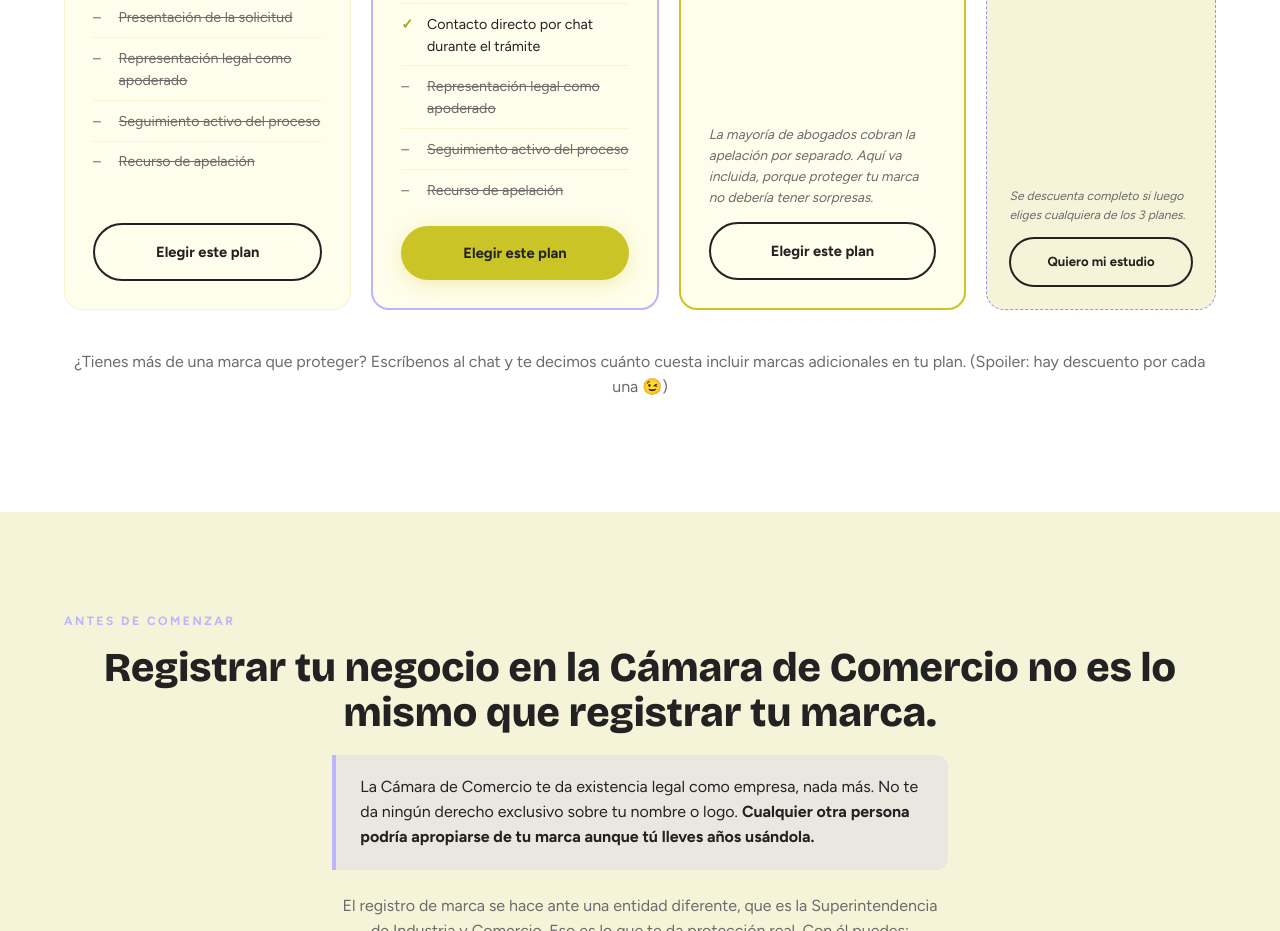
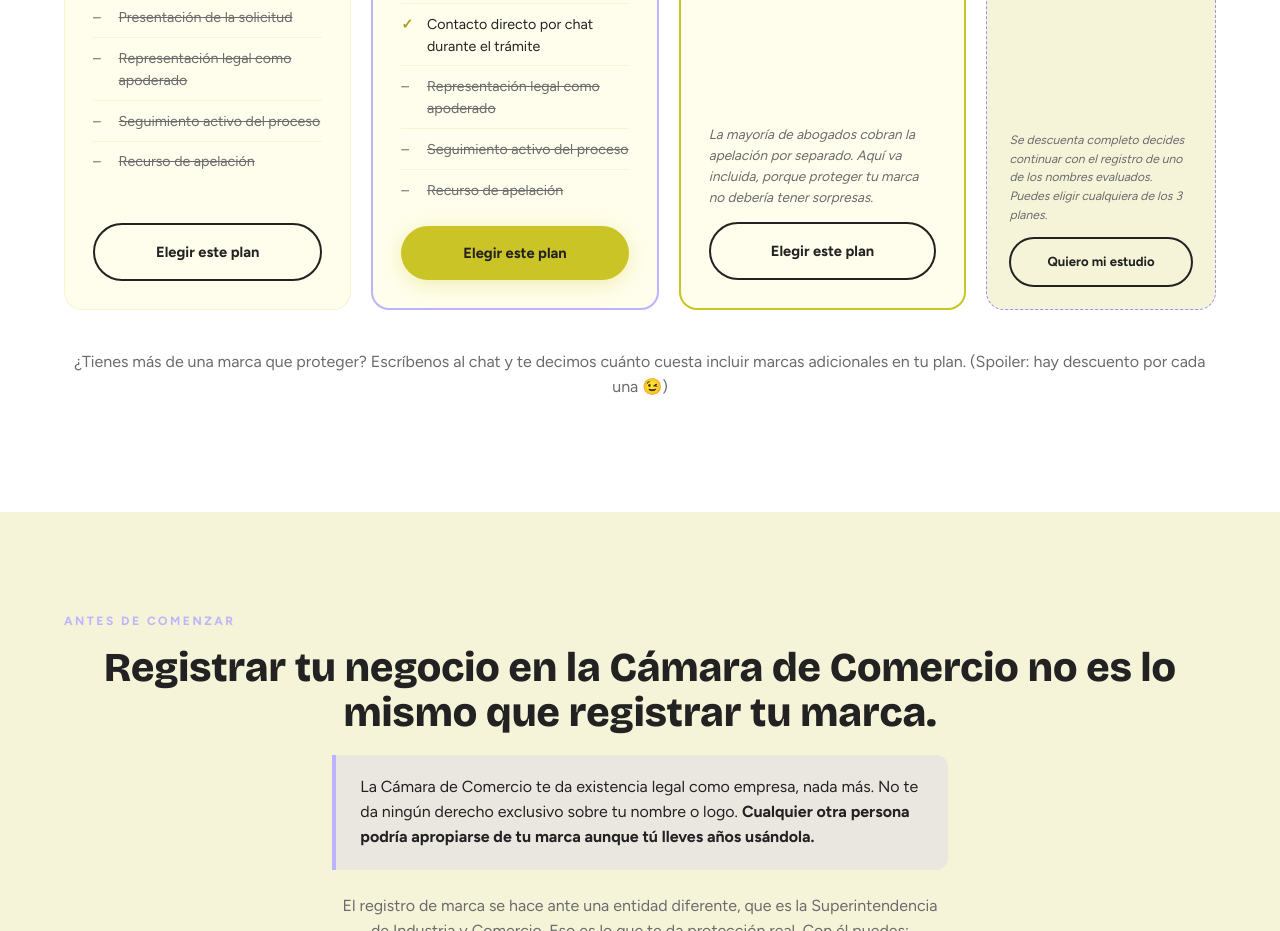
Before and after one commit to marcalocol/M-rcalo-WEB, a plain HTML site: page index.html in a window 1280 px wide. Shown: the part 1901-2832 px from the top of the page. Drawn offline with nearby package versions, Linux system fonts and the light colour scheme.

Commit message:
Revise plan note for clarity on registration discount
Updated the plan note to clarify the discount process and options.

```diff
--- a/index.html
+++ b/index.html
@@ -134,7 +134,7 @@
         <li class="yes">Probabilidad de registro explicada sin jerga legal</li>
         <li class="yes">Aplica para registro en Colombia</li>
       </ul>
-      <p class="plan-note">Se descuenta completo si luego eliges cualquiera de los 3 planes.</p>
+      <p class="plan-note">Se descuenta completo decides continuar con el registro de uno de los nombres evaluados. Puedes eligir cualquiera de los 3 planes.</p>
       <a class="btn btn-outline" href="https://wa.me/573009574511?text=Hola%2C%20quiero%20el%20estudio%20de%20viabilidad%20de%20mi%20marca" target="_blank" rel="noopener">Quiero mi estudio</a>
     </article>
 
```
